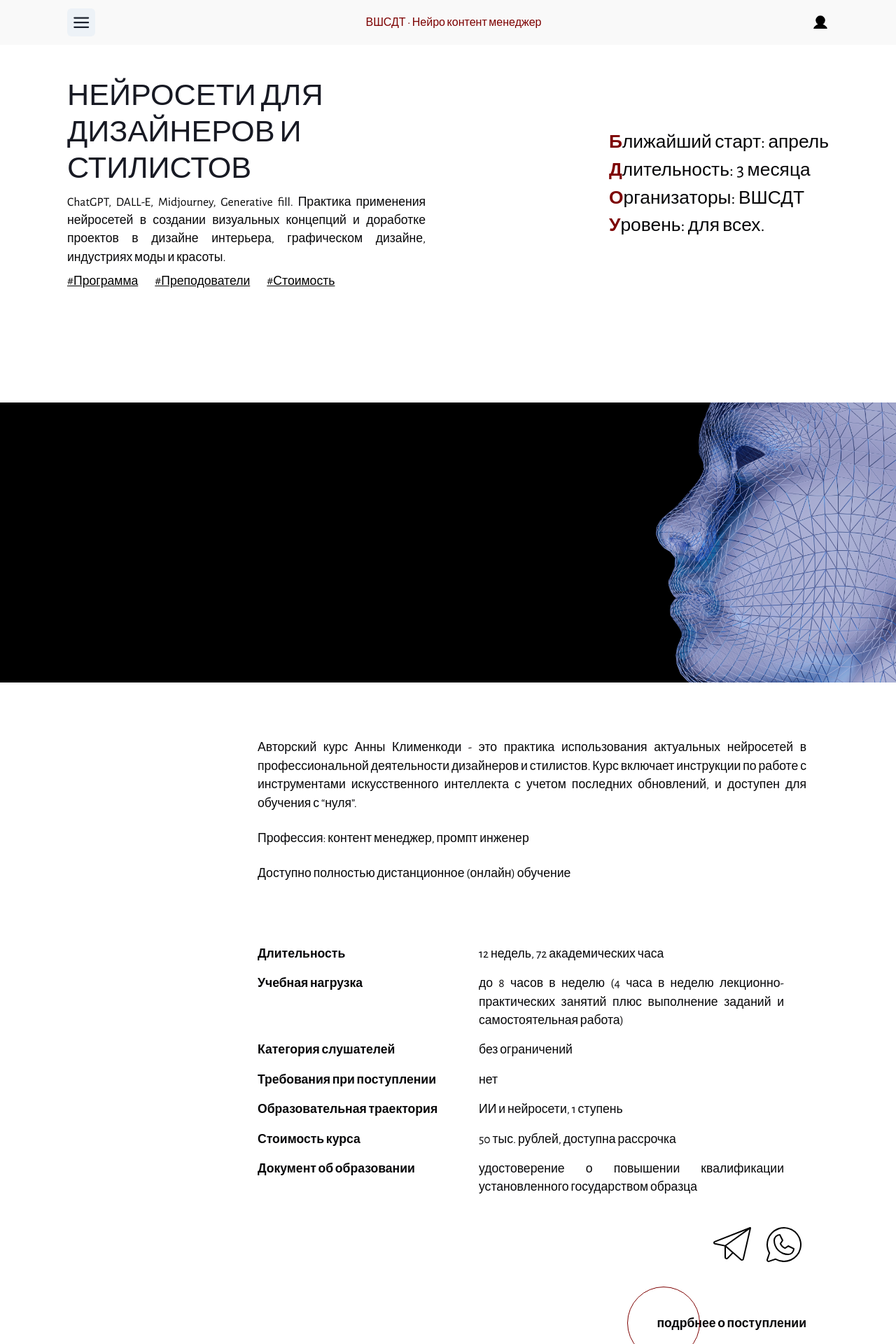
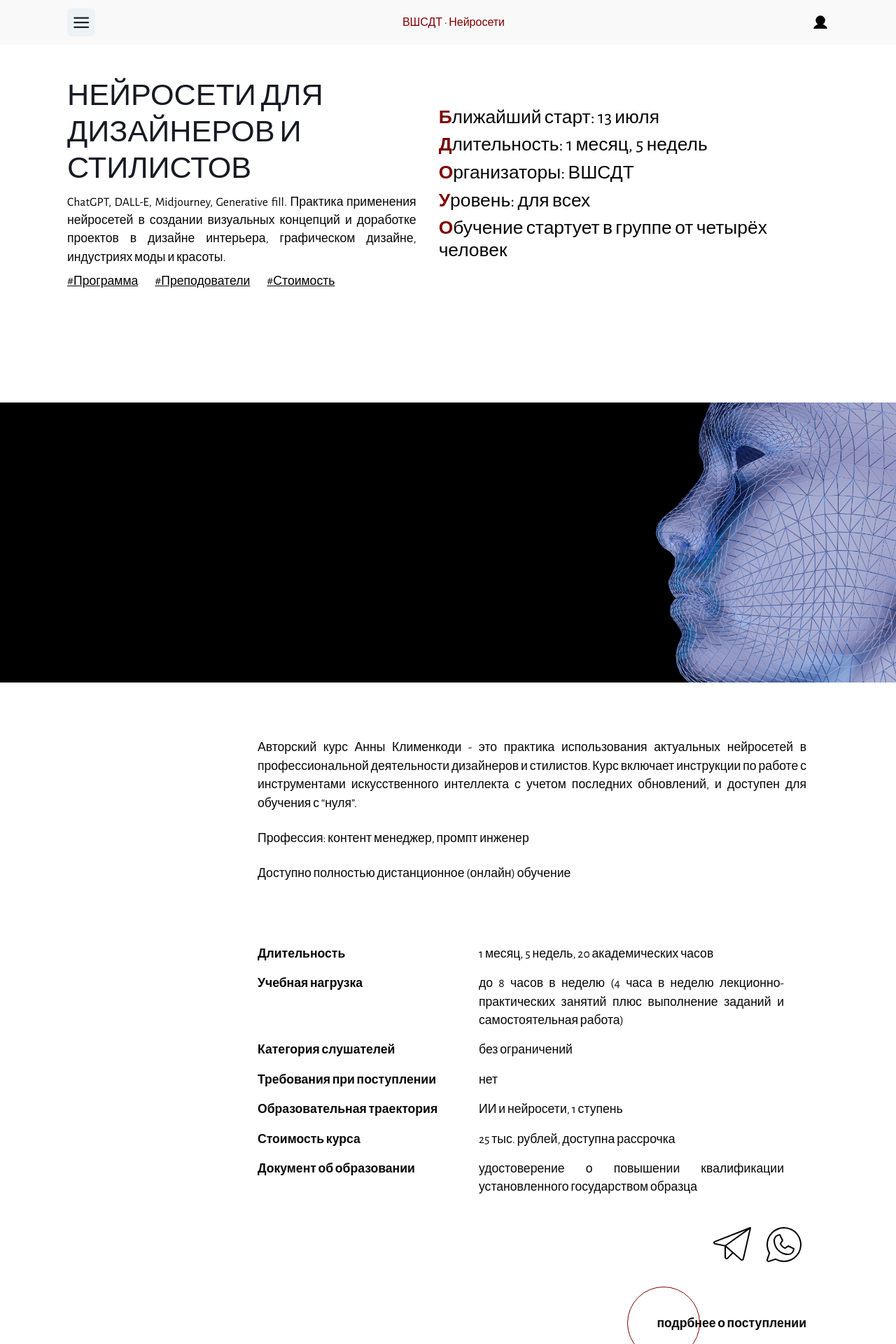
Before and after one commit to styleschool/styleschool.ru, a Next.js app: page /education/nn-for-designers-and-stylists in a window 1280 px wide. Shown: the top 1920 px of the page at 70% size. Built offline with nearby package versions, Linux system fonts and the light colour scheme.

Commit message:
update nn-for-designers-and-stylists

```diff
--- a/src/app/education/nn-for-designers-and-stylists/page-data.json
+++ b/src/app/education/nn-for-designers-and-stylists/page-data.json
@@ -1,7 +1,7 @@
 {
   "title": "НЕЙРОСЕТИ для ДИЗАЙНЕРОВ и СТИЛИСТОВ",
   "description": "ChatGPT, DALL-E, Midjourney, Generative fill. Практика применения нейросетей в создании визуальных концепций и доработке проектов в дизайне интерьера, графическом дизайне, индустриях моды и красоты.",
-  "list": ["Ближайший старт: апрель", "Длительность: 3 месяца", "Организаторы: ВШСДТ", "Уровень: для всех."],
+  "list": ["Ближайший старт: 13 июля", "Длительность: 1 месяц, 5 недель", "Организаторы: ВШСДТ", "Уровень: для всех", "Обучение стартует в группе от четырёх человек"],
   "tags": [
     {
       "id": "program",
@@ -43,7 +43,7 @@
         "content": [
           {
             "1part": "Длительность",
-            "2part": "12 недель, 72 академических часа"
+            "2part": "1 месяц, 5 недель, 20 академических часов"
           },{
             "1part": "Учебная нагрузка",
             "2part": "до 8 часов в неделю (4 часа в неделю лекционно-практических занятий плюс выполнение заданий и самостоятельная работа)"
@@ -58,7 +58,7 @@
             "2part": "ИИ и нейросети, 1 ступень"
           },{
             "1part": "Стоимость курса",
-            "2part": "50 тыс. рублей, доступна рассрочка"
+            "2part": "25 тыс. рублей, доступна рассрочка"
           },{
             "1part": "Документ об образовании",
             "2part": "удостоверение о повышении квалификации установленного государством образца"
@@ -254,7 +254,7 @@
         "type": "column",
         "texts": [{ "text": "Полная стоимость курса:"}],
         "content": [
-          {"text": "онлайн формат - 50 тыс. рублей, доступна рассрочка"}
+          {"text": "онлайн формат - 25 тыс. рублей, доступна рассрочка"}
         ]
       }]
     },
@@ -262,7 +262,7 @@
       "title2": "Расписание наборов 2024 год***",
       "content": [
         {"text": " 02.04.24, старт набора"},
-        {"text": "26.04.24, планируемая дата начала обучения", "mb": "3rem"},
+        {"text": "13.07.24, планируемая дата начала обучения", "mb": "3rem"},
         {"text": "*** Представлен план по наборам групп на дистанционное (онлайн) обучение. В плановые даты наборов могут быть внесены изменения"}
       ]
     },
--- a/src/app/education/nn-for-designers-and-stylists/page.tsx
+++ b/src/app/education/nn-for-designers-and-stylists/page.tsx
@@ -10,7 +10,7 @@ import data from "./page-data.json";
 export default function Home() {
   return (
   <Flex direction="column">
-    <Header pageName="Нейро контент менеджер" />
+    <Header pageName="Нейросети" />
     <PageGrid { ...data } breadcrumbs={[{text: 'Каталог курсов', href: "/education"}, {text: 'НЕЙРОСЕТИ для ДИЗАЙНЕРОВ и СТИЛИСТОВ'}]} />
     <Footer/>
   </Flex>
```
